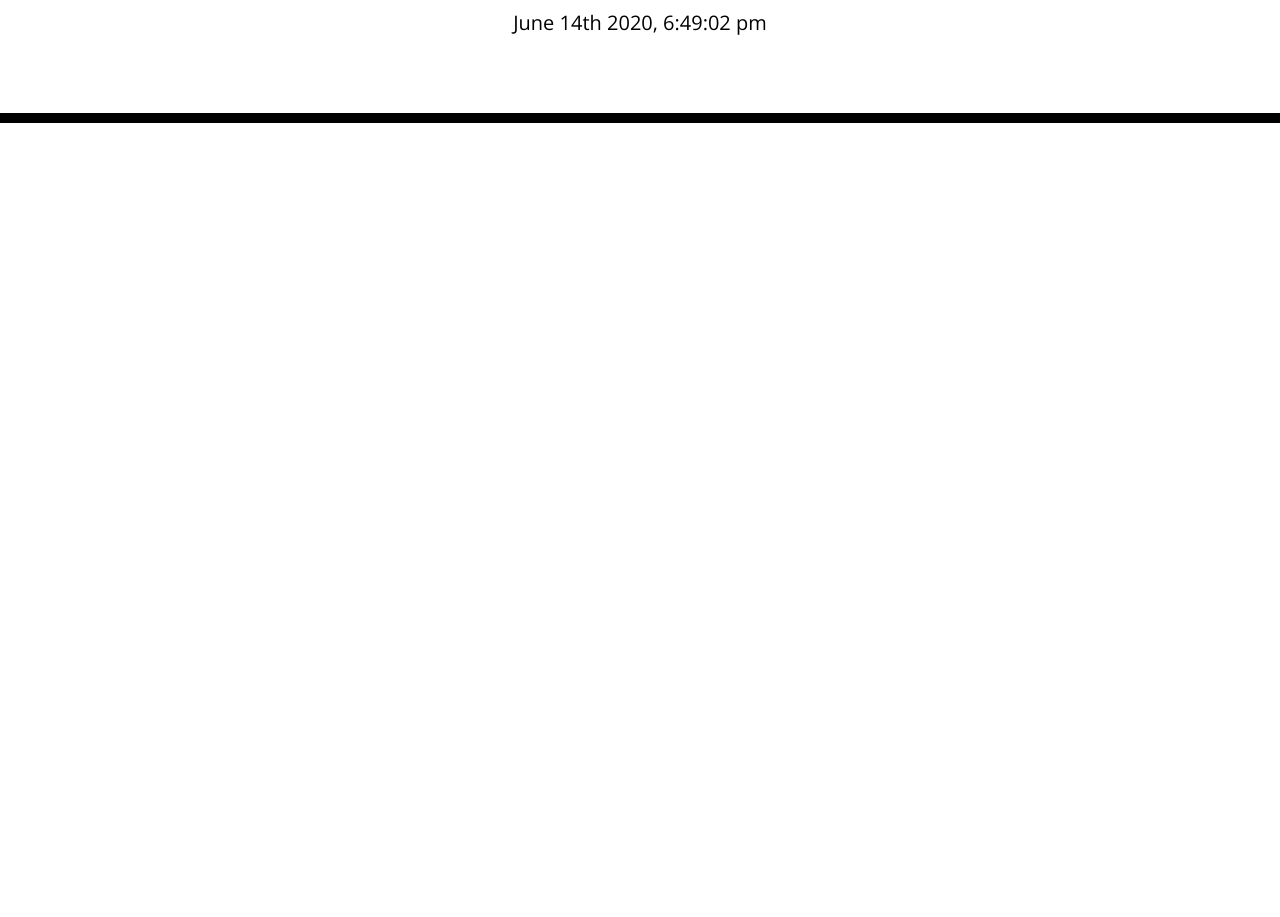
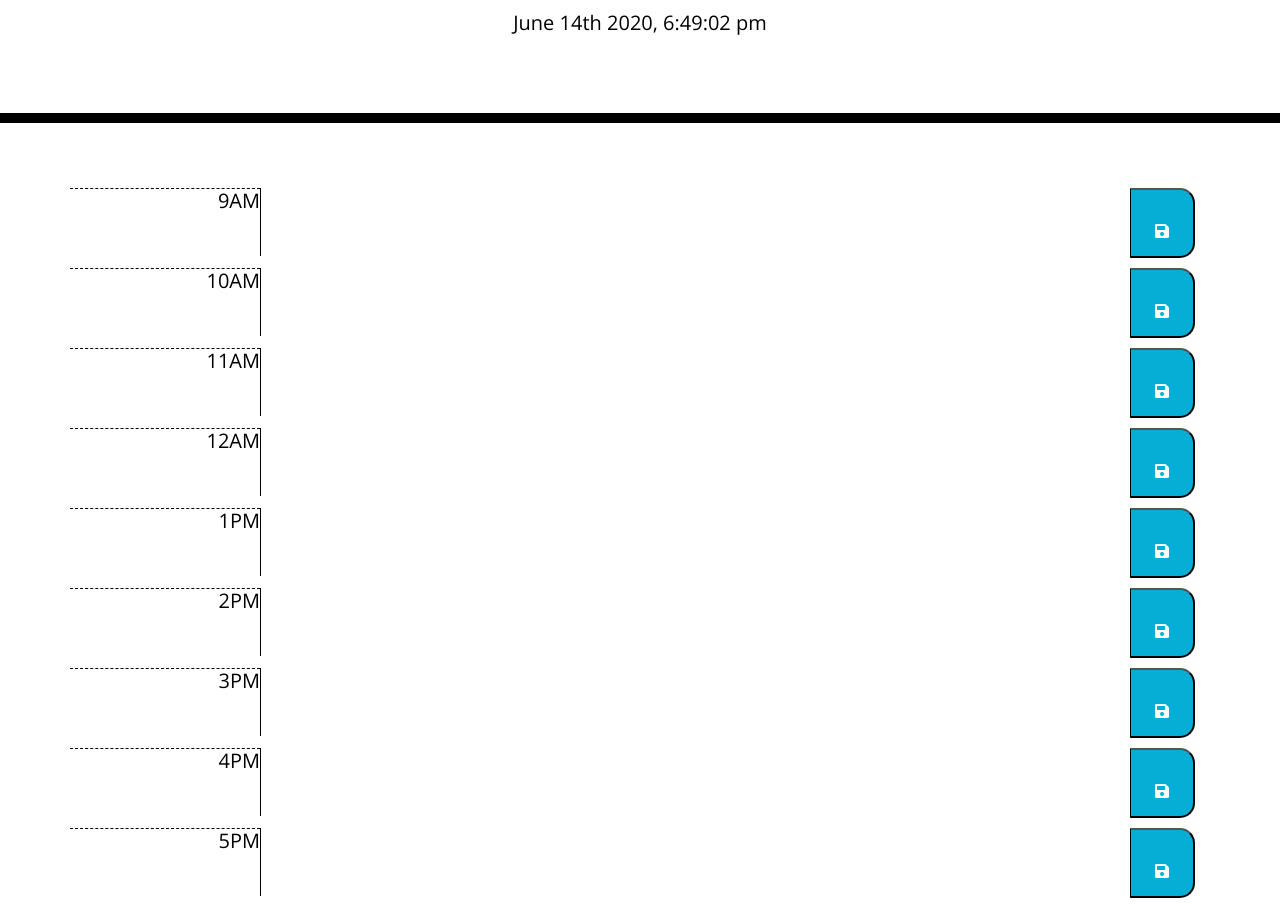
Before and after one commit to jmh129/gt-workday-scheduler, a plain HTML site: page Develop/index.html in a window 1280 px wide. Shown: the part 181-1098 px from the top of the page. Before the commit the page ends 800 px from the top, so only its background shows below. Drawn offline with nearby package versions, Linux system fonts and the light colour scheme.

Commit message:
html setup. still needs polishing.

```diff
--- a/Develop/index.html
+++ b/Develop/index.html
@@ -2,7 +2,10 @@
 <html lang="en">
   <head>
     <meta charset="UTF-8" />
-    <meta name="viewport" content="width=device-width, initial-scale=1.0" />
+    <meta
+      name="viewport"
+      content="width=device-width, initial-scale=1.0"
+    />
     <meta http-equiv="X-UA-Compatible" content="ie=edge" />
     <link
       rel="stylesheet"
@@ -25,20 +28,140 @@
   <body>
     <header class="jumbotron">
       <h1 class="display-3">Work Day Scheduler</h1>
-      <p class="lead">A simple calendar app for scheduling your work day</p>
+      <p class="lead">
+        A simple calendar app for scheduling your work day
+      </p>
       <p id="currentDay" class="lead"></p>
     </header>
     <div class="container">
       <!-- Timeblocks go here -->
       <!-- 9AM Timeblock  -->
+        <div class="row">
+          <div class="col-sm-2 nopadding">
+            <h5 class="hour text-right">9AM</h5>
+          </div>
+          <div class="col-sm-9 nopadding">
+            <textarea id="9" rows="3" class="col-12 description"></textarea>
+          </div>
+          <div class="col-1">
+            <button type="button" class="saveBtn">
+              <i class="fa fa-save"></i>
+            </button>
+          </div>
+        </div>
         <!-- 10AM Timeblock  -->
+        <div class="row">
+          <div class="col-sm-2 nopadding">
+            <h5 class="hour text-right">10AM</h5>
+          </div>
+          <div class="col-sm-9 nopadding">
+            <textarea id="10" rows="3" class="col-12 description"></textarea>
+          </div>
+          <div class="col-sm-1">
+            <button type="button" class="saveBtn">
+              <i class="fa fa-save"></i>
+            </button>
+          </div>
+        </div>
         <!-- 11AM Timeblock  -->
-      <!-- 12PM Timeblock  -->
+        <div class="row">
+          <div class="col-sm-2 nopadding">
+            <h5 class="hour text-right">11AM</h5>
+          </div>
+          <div class="col-sm-9 nopadding">
+            <textarea id="11" rows="3" class="col-12 description"></textarea>
+          </div>
+          <div class="col-sm-1">
+            <button type="button" class="saveBtn">
+              <i class="fa fa-save"></i>
+            </button>
+          </div>
+        </div>
+        <!-- 12AM Timeblock  -->
+        <div class="row">
+          <div class="col-sm-2 nopadding">
+            <h5 class="hour text-right">12AM</h5>
+          </div>
+          <div class="col-sm-9 nopadding">
+            <textarea id="12" rows="3" class="col-12 description"></textarea>
+          </div>
+          <div class="col-sm-1">
+            <button type="button" class="saveBtn">
+              <i class="fa fa-save"></i>
+            </button>
+          </div>
+        </div>
         <!-- 1PM Timeblock  -->
+        <div class="row">
+          <div class="col-sm-2 nopadding">
+            <h5 class="hour text-right">1PM</h5>
+          </div>
+          <div class="col-sm-9 nopadding">
+            <textarea id="13" rows="3" class="col-12 description"></textarea>
+          </div>
+          <div class="col-sm-1">
+            <button type="button" class="saveBtn">
+              <i class="fa fa-save"></i>
+            </button>
+          </div>
+        </div>
         <!-- 2PM Timeblock  -->
+        <div class="row">
+          <div class="col-sm-2 nopadding">
+            <h5 class="hour text-right">2PM</h5>
+          </div>
+          <div class="col-sm-9 nopadding">
+            <textarea id="14" rows="3" class="col-12 description"></textarea>
+          </div>
+          <div class="col-sm-1">
+            <button type="button" class="saveBtn">
+              <i class="fa fa-save"></i>
+            </button>
+          </div>
+        </div>
         <!-- 3PM Timeblock  -->
+        <div class="row">
+          <div class="col-sm-2 nopadding">
+            <h5 class="hour text-right">3PM</h5>
+          </div>
+          <div class="col-sm-9 nopadding">
+            <textarea id="15" rows="3" class="col-12 description"></textarea>
+          </div>
+          <div class="col-sm-1">
+            <button type="button" class="saveBtn">
+              <i class="fa fa-save"></i>
+            </button>
+          </div>
+        </div>
         <!-- 4PM Timeblock  -->
+        <div class="row">
+          <div class="col-sm-2 nopadding">
+            <h5 class="hour text-right">4PM</h5>
+          </div>
+          <div class="col-sm-9 nopadding">
+            <textarea id="16" rows="3" class="col-12 description"></textarea>
+          </div>
+          <div class="col-sm-1">
+            <button type="button" class="saveBtn">
+              <i class="fa fa-save"></i>
+            </button>
+          </div>
+        </div>
         <!-- 5PM Timeblock  -->
+        <div class="row">
+          <div class="col-sm-2 nopadding">
+            <h5 class="hour text-right">5PM</h5>
+          </div>
+          <div class="col-sm-9 nopadding">
+            <textarea id="17" rows="3" class="col-12 description"></textarea>
+          </div>
+          <div class="col-sm-1">
+            <button type="button" class="saveBtn">
+              <i class="fa fa-save"></i>
+            </button>
+          </div>
+        </div>
+      </div>
     </div>
 
     <script src="https://code.jquery.com/jquery-3.4.1.min.js"></script>
--- a/Develop/style.css
+++ b/Develop/style.css
@@ -69,3 +69,7 @@ body {
     font-size: 20px;
     transition: all .3s ease-in-out;
   }
+
+  .nopadding {
+      padding: 0;
+  }
```
Lines whose indentation alone changed are shown as unchanged.
